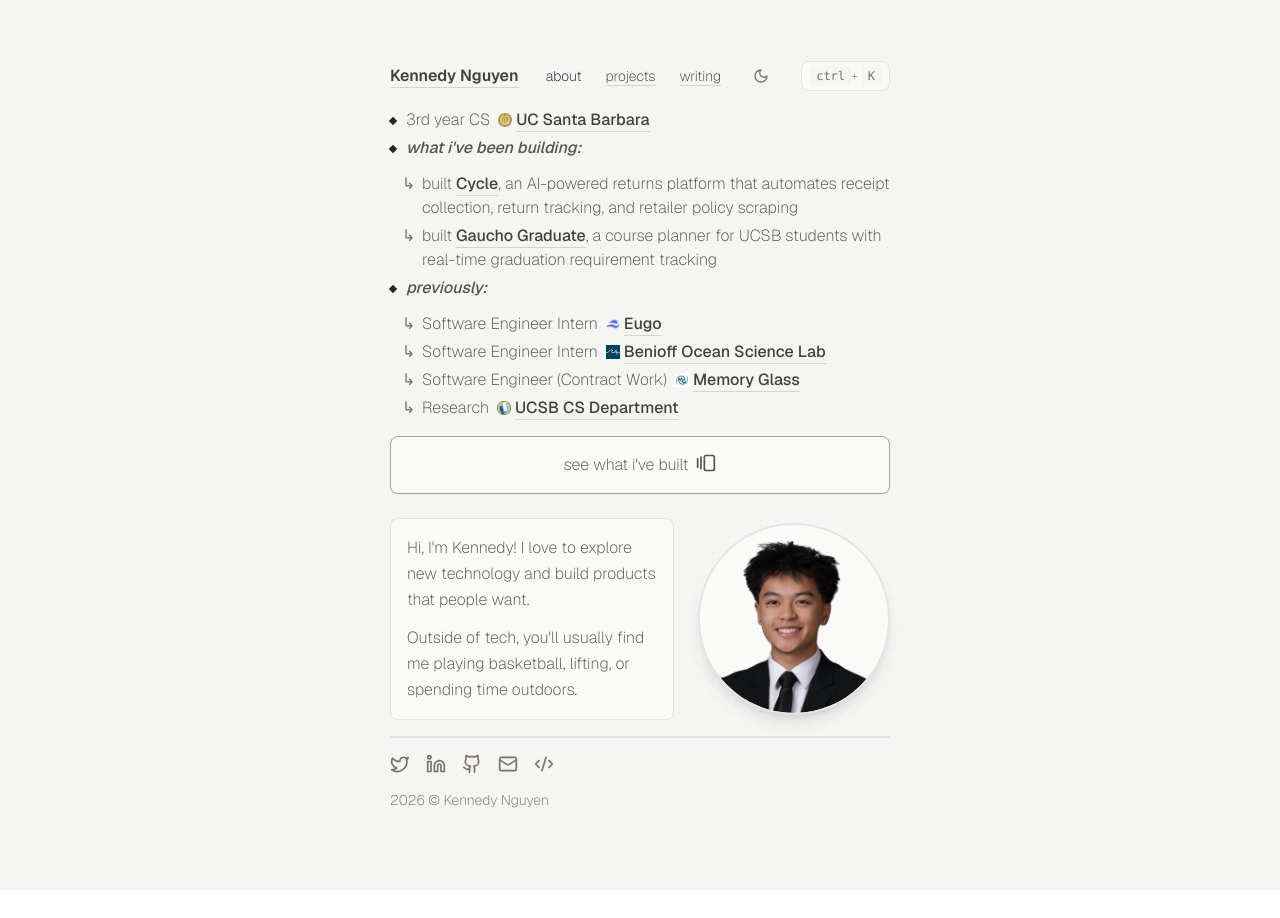
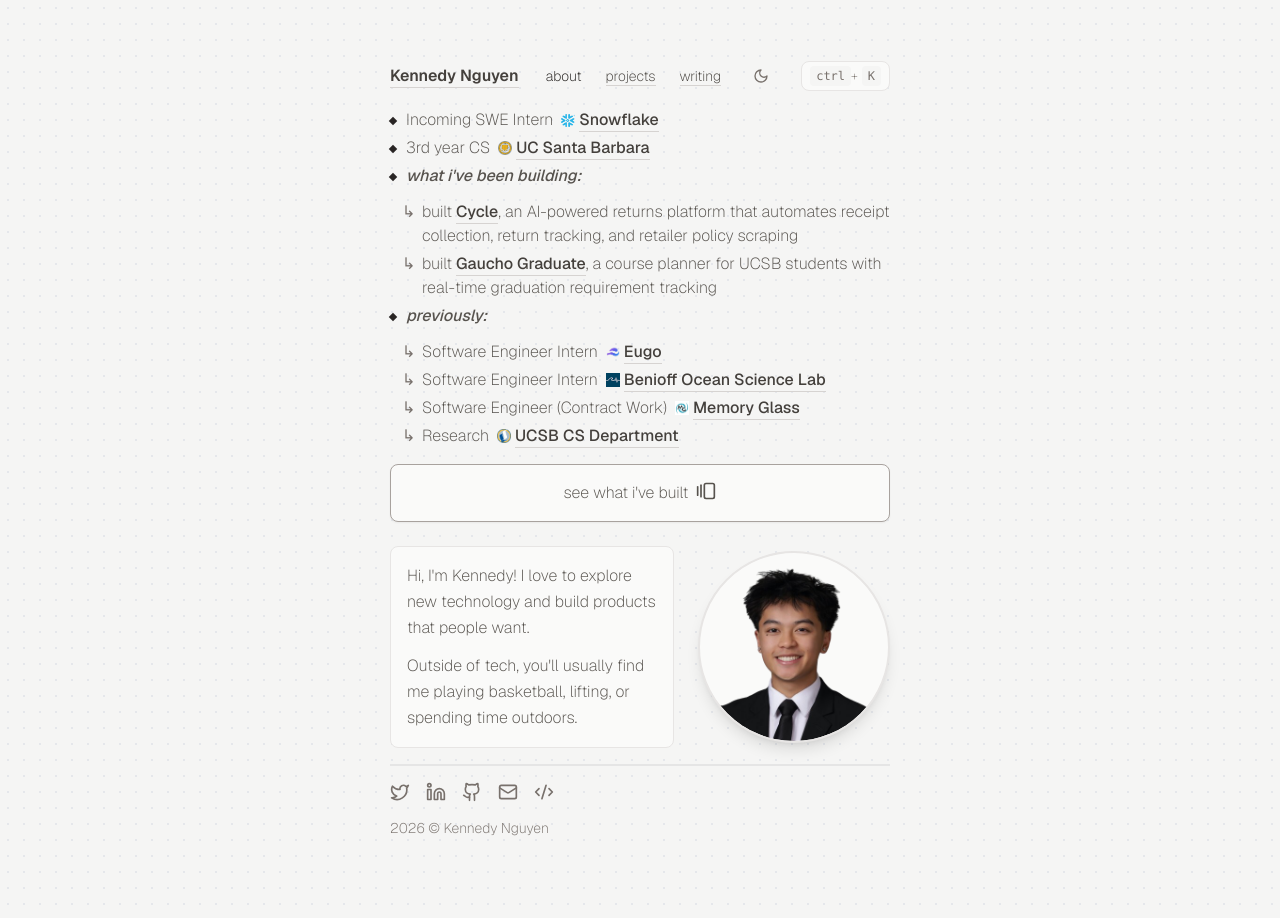
Before and after one commit to kennedynguyen1/personal-portfolio, a Next.js app: page / in a window 1280 px wide. Before the commit the page ends 890 px from the top, so only its background shows below. Built offline with nearby package versions, Linux system fonts and the light colour scheme.

Commit message:
chore: add incoming summer internship

```diff
--- a/src/app/page.js
+++ b/src/app/page.js
@@ -3,6 +3,7 @@
 import Link from "./components/Link";
 import Headshot from "@/app/assets/headshot.png";
 import NextLink from "next/link";
+import SnowflakeLogo from "@/app/components/icon/Snowflake.png";
 import EugoLogo from "@/app/components/icon/Eugo.png";
 import BenioffLogo from "@/app/components/icon/BOSL.png";
 import MemoryGlassLogo from "@/app/components/icon/MemoryGlass.png";
@@ -67,6 +68,24 @@
   return (
     <div className="flex flex-col max-w-2xl mx-auto font-extralight">
       <ul className="grid gap-1 text-base">
+      <li className="group flex items-start gap-4 pl-4 relative hover:translate-x-1 transition-transform duration-200">
+          <div className="absolute left-0 top-[10px] w-[6px] h-[6px] bg-stone-800 dark:bg-stone-200 rotate-45 transform transition-all duration-300 group-hover:rotate-90 group-hover:scale-110" />
+          <span className="text-stone-600 dark:text-stone-400">
+            Incoming SWE Intern
+            <span className="inline-flex items-baseline gap-1 ml-2">
+              <Image
+                src={SnowflakeLogo}
+                alt="Snowflake Logo"
+                width={14}
+                height={14}
+                className="object-contain relative top-[2px]"
+              />
+              <Link href="https://www.snowflake.com/" className="font-medium">
+                Snowflake
+              </Link>
+            </span>
+          </span>
+        </li>
         <li className="group flex items-start gap-4 pl-4 relative hover:translate-x-1 transition-transform duration-200">
           <div className="absolute left-0 top-[10px] w-[6px] h-[6px] bg-stone-800 dark:bg-stone-200 rotate-45 transform transition-all duration-300 group-hover:rotate-90 group-hover:scale-110" />
           <span className="text-stone-600 dark:text-stone-400">
```
Also changed, not shown: src/app/components/icon/Snowflake.png (added).
